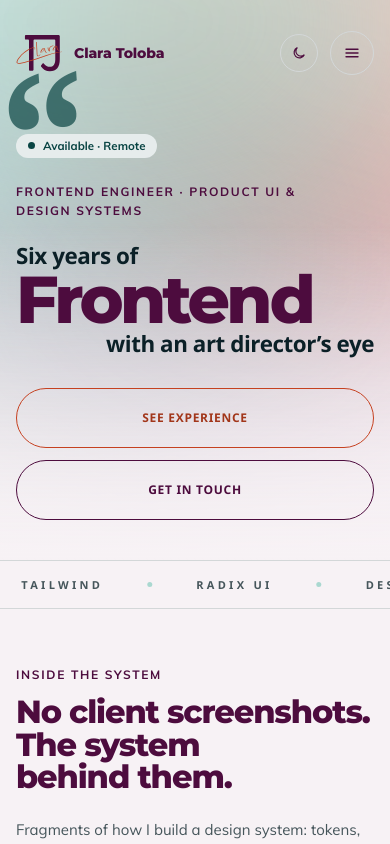
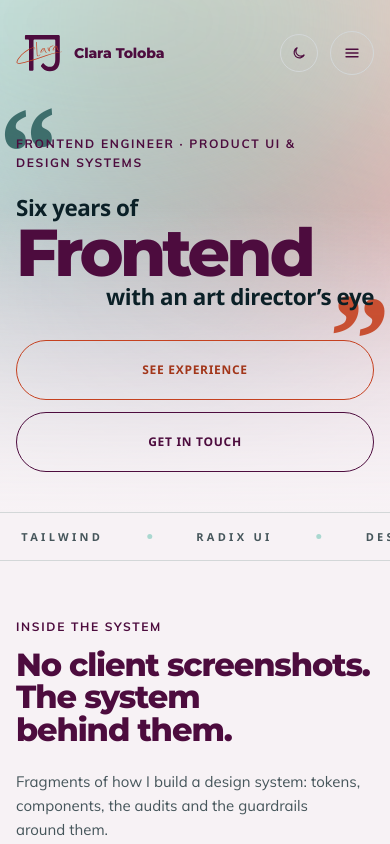
Before and after one commit to Claratj/MyWeb, a React (Vite) app: page / in a window 390 px wide. Shown: the top 844 px of the page. Built offline with nearby package versions, Linux system fonts and the light colour scheme; a web font is replaced by a local one.

Commit message:
style: update hero

```diff
--- a/src/sections/Hero/Hero.module.css
+++ b/src/sections/Hero/Hero.module.css
@@ -3,7 +3,8 @@
   isolation: isolate;
   /* The sticky nav overlaps the top (see Nav), so the glow runs under it. */
   --hero-pad-top: clamp(2.25rem, 6vw, 5.5rem);
-  padding-block: calc(var(--nav-h) + var(--hero-pad-top)) clamp(2.5rem, 5vw, 4.5rem);
+  padding-block: calc(var(--nav-h) + var(--hero-pad-top))
+    clamp(2.5rem, 5vw, 4.5rem);
   overflow: clip;
 }
 
@@ -89,8 +90,8 @@
   transform-origin: 50% 0;
 }
 .q1 {
-  /* Hangs from just under the nav, as the mockup, not from the eyebrow. */
-  top: calc(-28px - var(--hero-pad-top));
+  /* Hangs a little below the nav, not from the eyebrow. */
+  top: calc(4px - var(--hero-pad-top));
   left: clamp(-24px, -1vw, 0px);
   z-index: -1;
   color: var(--color-quote-open);
@@ -109,10 +110,6 @@
   display: flex;
   flex-direction: column;
   gap: var(--space-5);
-}
-
-.availHero {
-  display: none;
 }
 
 .title {
@@ -156,16 +153,18 @@
   margin-top: var(--space-2);
 }
 
-@media (max-width: 900px) {
-  .availHero {
-    display: inline-flex;
-    align-self: flex-start;
+@media (max-width: 760px) {
+  /* Both quotes shrink together on phones; the closing one tucks under the end
+     of the tagline so it frames it without crowding the CTAs below. */
+  .quote {
+    font-size: clamp(110px, 32vw, 180px);
   }
-}
-
-@media (max-width: 760px) {
+  .q1 {
+    /* Low enough that its tails touch the eyebrow, as on desktop. */
+    top: calc(10px - var(--hero-pad-top));
+  }
   .q2 {
-    display: none;
+    right: -0.15em;
   }
   .ctas {
     width: 100%;
--- a/src/sections/Hero/Hero.tsx
+++ b/src/sections/Hero/Hero.tsx
@@ -1,7 +1,6 @@
 import { useRef, type PointerEvent } from "react";
 import { motion, useReducedMotion, useScroll, useTransform, useVelocity } from "framer-motion";
 import { nudgeQuotesNear, usePendulum } from "../../hooks/usePendulum";
-import { Badge } from "../../components/Badge/Badge";
 import { Button } from "../../components/Button/Button";
 import { Eyebrow } from "../../components/Eyebrow/Eyebrow";
 import { Reveal } from "../../components/Reveal/Reveal";
@@ -61,9 +60,6 @@ export function Hero() {
         </motion.span>
 
         <motion.div className={styles.copy} style={{ opacity: fade }}>
-          <Badge status="info" dot className={styles.availHero}>
-            Available · Remote
-          </Badge>
           <Reveal delay={0}>
             <Eyebrow>Frontend Engineer · Product UI &amp; Design Systems</Eyebrow>
           </Reveal>
```
